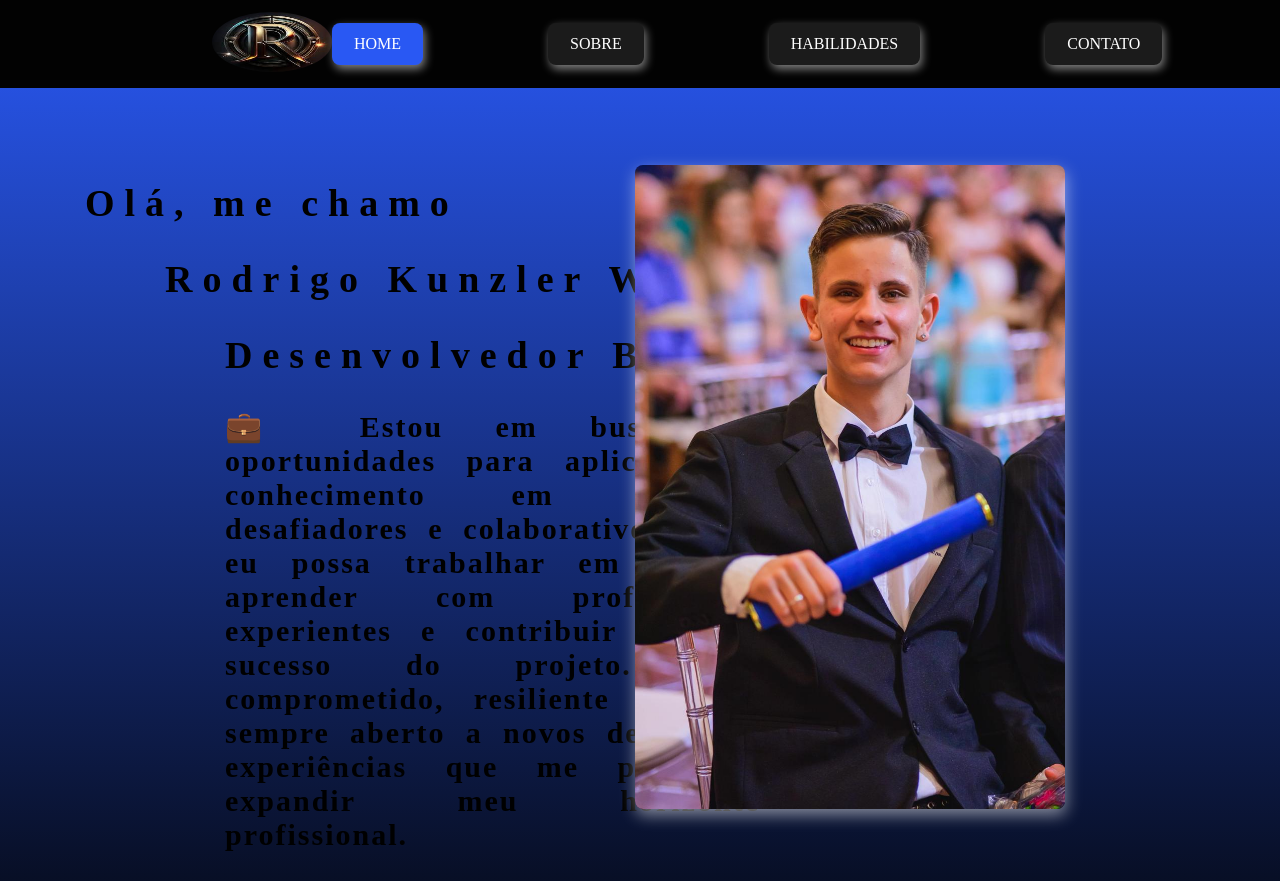
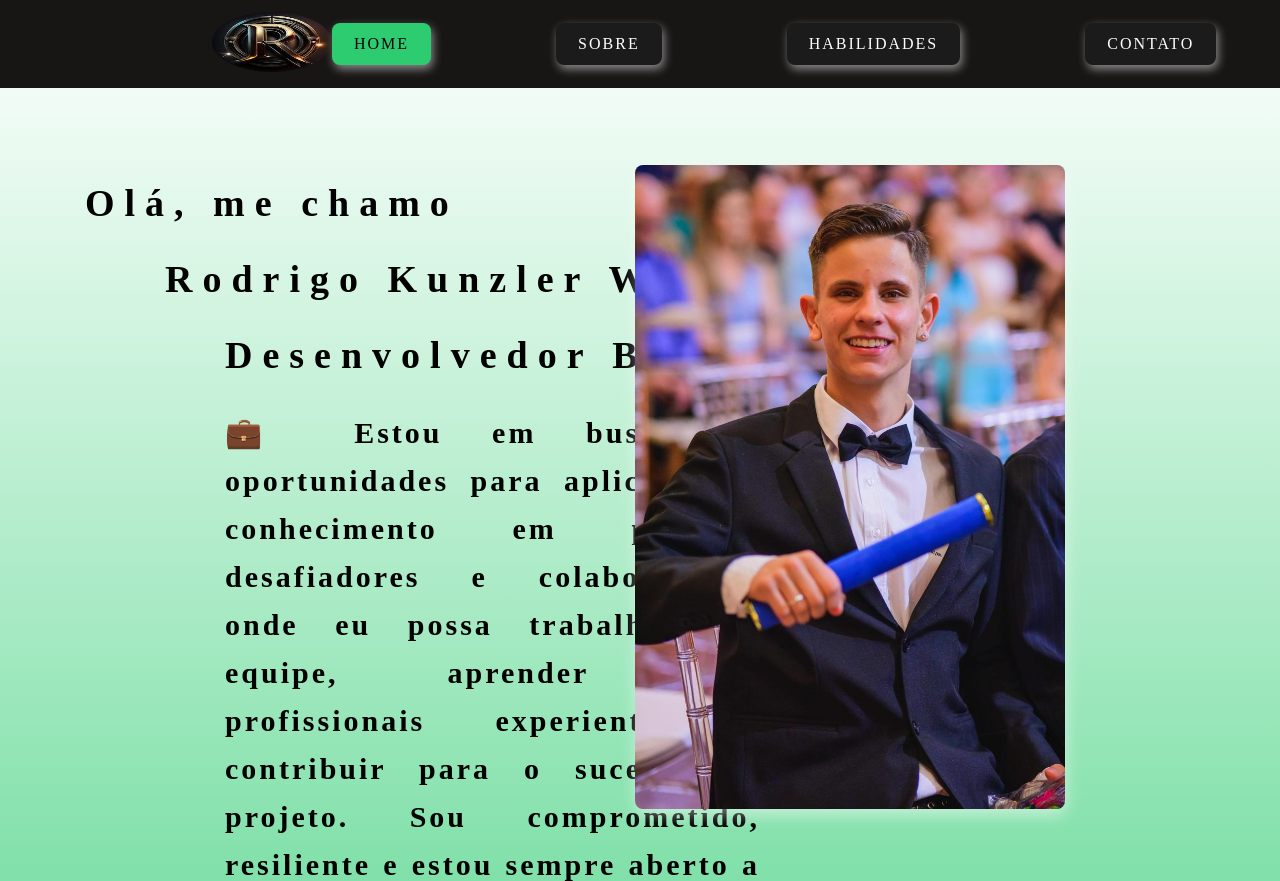
Before and after one commit to rkweber05/portifolio-profile, a plain HTML site: page index.html in a window 1280 px wide. Shown: the top 881 px of the page. Drawn offline with Linux system fonts and the light colour scheme.

Commit message:
Changed the color of our background and the color of our header

```diff
--- a/css/styleMain.css
+++ b/css/styleMain.css
@@ -1,6 +1,6 @@
 :root {
-    --background-color-logo: #020202;
-    --color-main: rgb(41, 88, 243);
+    --background-color-logo: #181515;
+    --color-main: #2ECC71;
 }
 
 header {
@@ -23,11 +23,13 @@ header {
         display: flex;
         gap: 125px;
         margin-right: 180px;
+        color: black;
     }
 
     .header-nav__ul li {
         list-style-type: none;
         background-color: #1b1b1b;
+        color: black;
         box-shadow: 2px 4px 10px rgba(255, 255, 255, 0.5);
         padding: 12px 22px;
         border-radius: 8px;
@@ -36,21 +38,34 @@ header {
         transition: background-color .7s linear;
     }
 
+
     .header-nav__ul li:nth-child(1) {
         background-color: var(--color-main);
+        color: black;
         box-shadow: 2px 4px 10px rgba(255, 255, 255, 0.5);
     }
 
     .header-nav__ul li:nth-child(1):hover {
         box-shadow: 2px 4px 10px rgba(255, 255, 255, 0.5);
+        color: black;
     }
 
     .header-nav__ul li:hover {
         background-color: var(--color-main);
-        box-shadow: 2px 2px 2px 2px rgba(0, 0, 0, 0.5);
+        box-shadow: 2px 4px 10px rgba(255, 255, 255, 0.5);
+        color: black;
+    }
+
+    .header-nav__ul li:hover a {
+        color: black;
+    }
+
+    .header-nav__ul .home-required a {
+        color: black;
     }
 
     .header-nav__ul a {
+        letter-spacing: 2px;
         list-style-type: none;
         color: white;
         text-decoration: none;
@@ -60,7 +75,7 @@ header {
 
 main  {
     min-height: 100vh;
-    background-image: linear-gradient(var(--color-main), var(--background-color-logo));
+    background: linear-gradient(white,#2ECC71 120%);
     padding: 165px 65px;
     display: flex;
 
@@ -88,7 +103,8 @@ main  {
         padding: 16px 20px;
         font-size: 30px;
         margin-left: 140px;
-        letter-spacing: 2px;
+        letter-spacing: 3px;
+        line-height: 1.6;
         width: 50%;
         font-weight: bold;
         text-align: justify;
@@ -118,6 +134,7 @@ main  {
         top: 0;
         right: 480px;
     }
+
     .content-main__about-img img {
         width: 430px;
         border-radius: 8px;
--- a/index.html
+++ b/index.html
@@ -6,6 +6,8 @@
 
     <link rel="stylesheet" href="css/styleReset.css">
     <link rel="stylesheet" href="css/styleMain.css">
+
+    <link rel="icon" href="assets/logo-nav.jpg" type="image/png">
 
     <title>Rodrigo K. Weber</title>
 </head>
```
